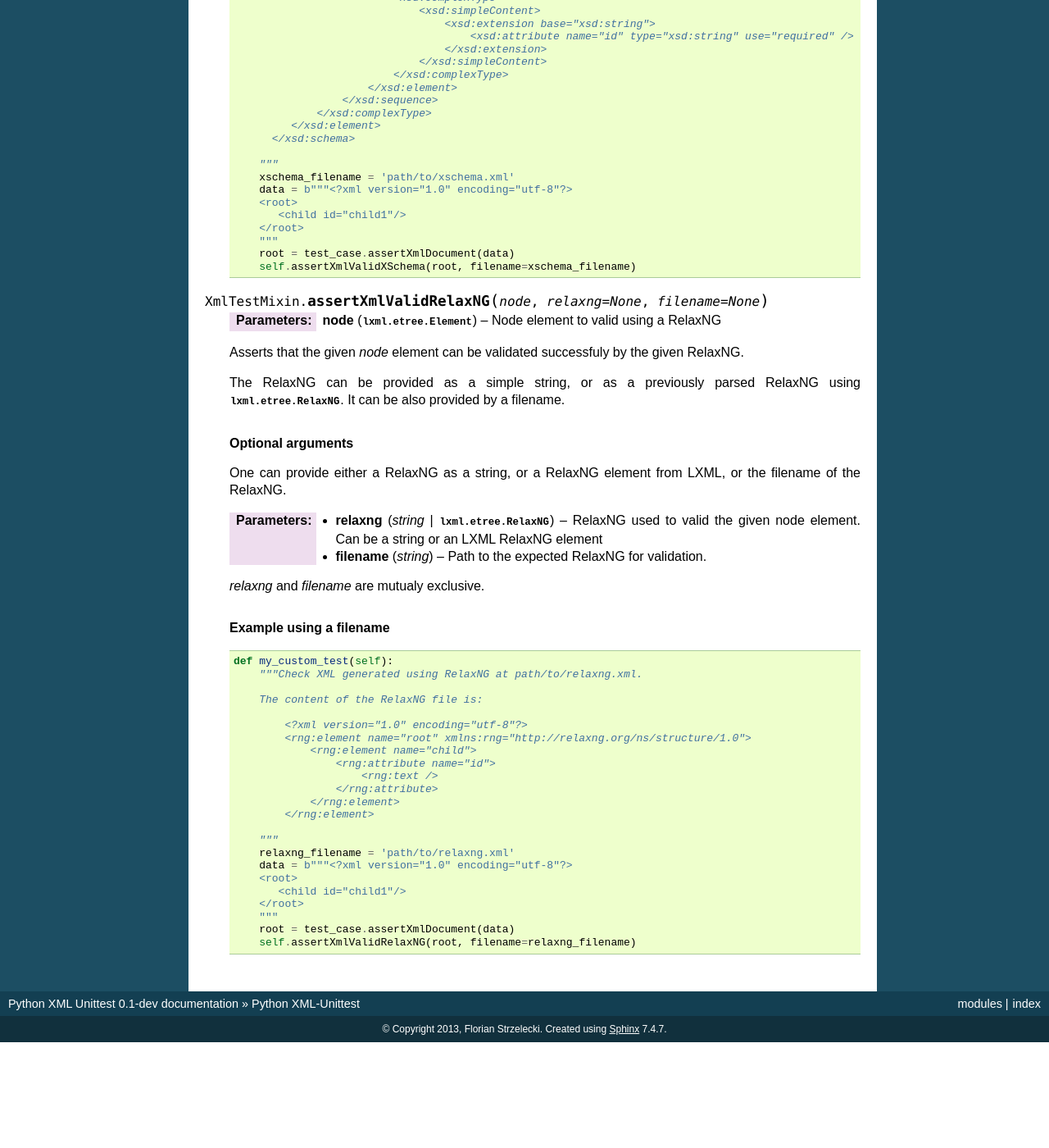
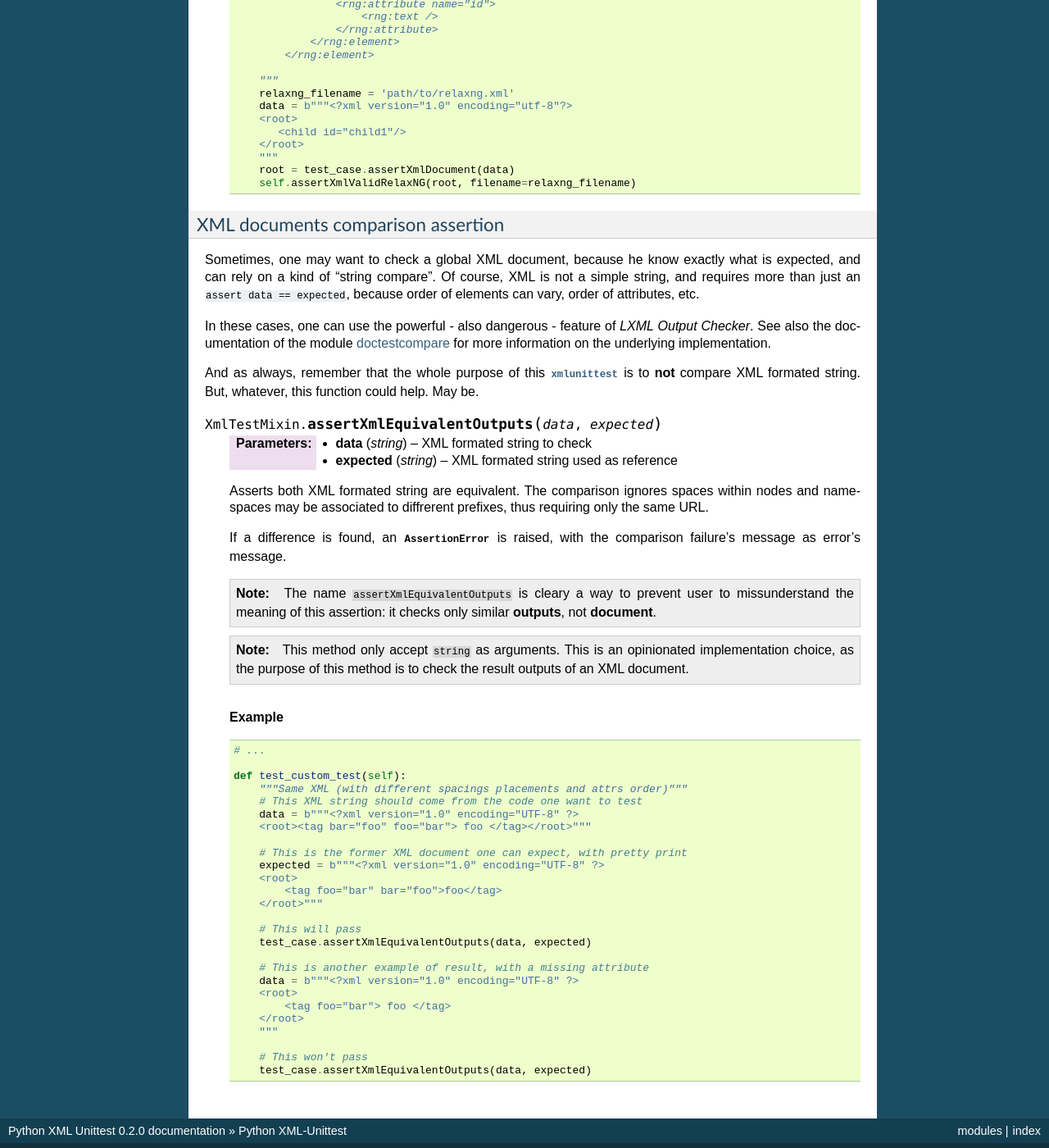
Before and after one commit to Exirel/python-xmlunittest, a Sphinx documentation site: the page built from doc/index.rst, in a window 1280 px wide and 1400 px high, scrolled down 9008 px. Shown: the whole window at 82% size. Built offline with Sphinx 7.4.7, drawn with Linux system fonts in a browser that asks for light colours; before the commit the page ends 10279 px from its top, so only the background shows below that; some of the changed text lies outside the part shown.

Commit message:
Renaming assertXmlEquivalent to assertXmlEquivalentOutputs, and update documentation for clarity purpose. And up to 0.2.0.

```diff
--- a/doc/conf.py
+++ b/doc/conf.py
@@ -48,13 +48,13 @@ copyright = u'2013, Florian Strzelecki'
 # built documents.
 #
 # The short X.Y version.
-version = '0.1'
+version = '0.2'
 # The full version, including alpha/beta/rc tags.
-release = '0.1-dev'
+release = '0.2.0'
 
 # The language for content autogenerated by Sphinx. Refer to documentation
 # for a list of supported languages.
-#language = None
+language = 'en'
 
 # There are two options for replacing |today|: either, you set today to some
 # non-false value, then it is used:
--- a/doc/index.rst
+++ b/doc/index.rst
@@ -413,64 +413,6 @@ XPath expression assertions
       # ...
 
 
-XML documents comparison assertion
-----------------------------------
-
-.. py:method:: XmlTestMixin.assertXmlEquivalent(got, expect)
-
-   :param got: XML as text or Element node
-   :param expect: XML as text
-
-   Asserts both XML are equivalent. The comparison ignores spaces within nodes
-   and namespaces - if any - may be associated to diffrerent prefixes.
-
-   If a difference is found, a :class:`AssertionError` is raised. You can have
-   the detailed mismatch in ``str(exc)``, ``exc`` being the raised exception.
-
-   .. rubric:: Example
-
-   ::
-
-      # ...
-
-      def test_custom_test(self):
-          # Same XML (with different spacings placements and attrs order)
-          got = b"""<?xml version="1.0" encoding="UTF-8" ?>
-          <root>
-              <tag foo="bar" bar="foo">foo</tag>
-          </root>"""
-          got_root = self.assertXmlDocument(got)
-          expected = b"""<?xml version="1.0" encoding="UTF-8" ?>
-          <root><tag bar="foo" foo="bar"> foo </tag></root>"""
-
-          self.assertXmlEquivalent(got, expected)
-          self.assertXmlEquivalent(got_root, expected)
-
-          # Same XML, but with different namespace prefixes
-          got = b"""<?xml version="1.0" encoding="UTF-8" ?>
-          <root xmlns:foo="mynamespace">
-              <foo:tag>foo</foo:tag>
-          </root>"""
-          got_root = self.assertXmlDocument(got)
-          expected = b"""<?xml version="1.0" encoding="UTF-8" ?>
-          <root xmlns:bar="mynamespace">
-              <bar:tag>foo</bar:tag>
-          </root>"""
-          self.assertXmlEquivalent(got, expected)
-          self.assertXmlEquivalent(got_root, expected)
-
-          # Check comparison failure
-          got = b"""<?xml version="1.0" encoding="UTF-8" ?>
-          <root xmlns:foo="mynamespace">
-              <foo:tag> difference here </foo:tag>
-          </root>"""
-          got_root = self.assertXmlDocument(got)
-          with self.assertRaises(self.failureException):
-              self.assertXmlEquivalent(got, expected)
-          with self.assertRaises(self.failureException):
-              self.assertXmlEquivalent(got_root, expected)
-
-
 XML schema conformance assertion
 --------------------------------
 
@@ -648,3 +590,78 @@ your own schema objects in these various schema languages.
           """
           root = test_case.assertXmlDocument(data)
           self.assertXmlValidRelaxNG(root, filename=relaxng_filename)
+
+
+XML documents comparison assertion
+----------------------------------
+
+Sometimes, one may want to check a global XML document, because he know exactly
+what is expected, and can rely on a kind of "string compare". Of course, XML
+is not a simple string, and requires more than just an
+``assert data == expected``, because order of elements can vary, order of
+attributes, etc.
+
+In these cases, one can use the powerful - also dangerous - feature of `LXML
+Output Checker`. See also the documentation of the module
+`doctestcompare <http://lxml.de/api/lxml.doctestcompare-module.html>`_ for
+more information on the underlying implementation.
+
+And as always, remember that the whole purpose of this :py:mod:`xmlunittest`
+is to **not** compare XML formated string. But, whatever, this function could
+help. May be.
+
+.. py:method:: XmlTestMixin.assertXmlEquivalentOutputs(data, expected)
+
+   :param string data: XML formated string to check
+   :param string expected: XML formated string used as reference
+
+   Asserts both XML formated string are equivalent. The comparison ignores
+   spaces within nodes and namespaces may be associated to diffrerent prefixes,
+   thus requiring only the same URL.
+
+   If a difference is found, an :py:exc:`AssertionError` is raised, with the
+   comparison failure's message as error's message.
+
+   .. note::
+
+      The name ``assertXmlEquivalentOutputs`` is cleary a way to prevent user
+      to missunderstand the meaning of this assertion: it checks only similar
+      **outputs**, not **document**.
+
+   .. note::
+
+      This method only accept ``string`` as arguments. This is an opinionated
+      implementation choice, as the purpose of this method is to check
+      the result outputs of an XML document.
+
+
+   .. rubric:: Example
+
+   ::
+
+      # ...
+
+      def test_custom_test(self):
+          """Same XML (with different spacings placements and attrs order)"""
+          # This XML string should come from the code one want to test
+          data = b"""<?xml version="1.0" encoding="UTF-8" ?>
+          <root><tag bar="foo" foo="bar"> foo </tag></root>"""
+
+          # This is the former XML document one can expect, with pretty print
+          expected = b"""<?xml version="1.0" encoding="UTF-8" ?>
+          <root>
+              <tag foo="bar" bar="foo">foo</tag>
+          </root>"""
+
+          # This will pass
+          test_case.assertXmlEquivalentOutputs(data, expected)
+
+          # This is another example of result, with a missing attribute
+          data = b"""<?xml version="1.0" encoding="UTF-8" ?>
+          <root>
+              <tag foo="bar"> foo </tag>
+          </root>
+          """
+
+          # This won't pass
+          test_case.assertXmlEquivalentOutputs(data, expected)
--- a/setup.py
+++ b/setup.py
@@ -31,7 +31,7 @@ classifiers = [
 ]
 
 setup(name='xmlunittest',
-      version='0.1.1',
+      version='0.2.0',
       description='Library using lxml and unittest for unit testing XML.',
       long_description=read('README.rst'),
       author='Florian Strzelecki',
```
Also changed, not shown: test.py (+48 -20 lines), xmlunittest.py (+21 -13 lines).
